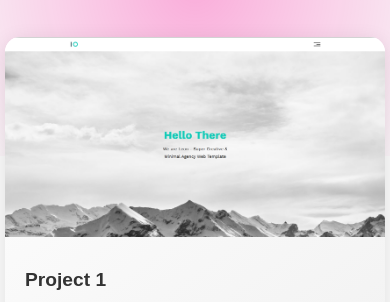
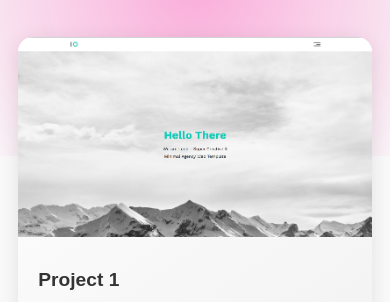
Before and after one commit to moha-alaraby/MyPortfolio, a plain HTML site: page index.html in a window 390 px wide. Shown: the part 688-990 px from the top of the page. Drawn offline with Linux system fonts and the light colour scheme.

Commit message:
Update mo.css

```diff
--- a/style.css/mo.css
+++ b/style.css/mo.css
@@ -306,6 +306,12 @@ body.dark .card {
         gap: 25px;
     }
     }
+    @media(max-width:600px){
+      .card {
+          width: 93%;
+          margin: auto;
+      }
+    }
     /* السهم */
 
   .chevrons{
```
